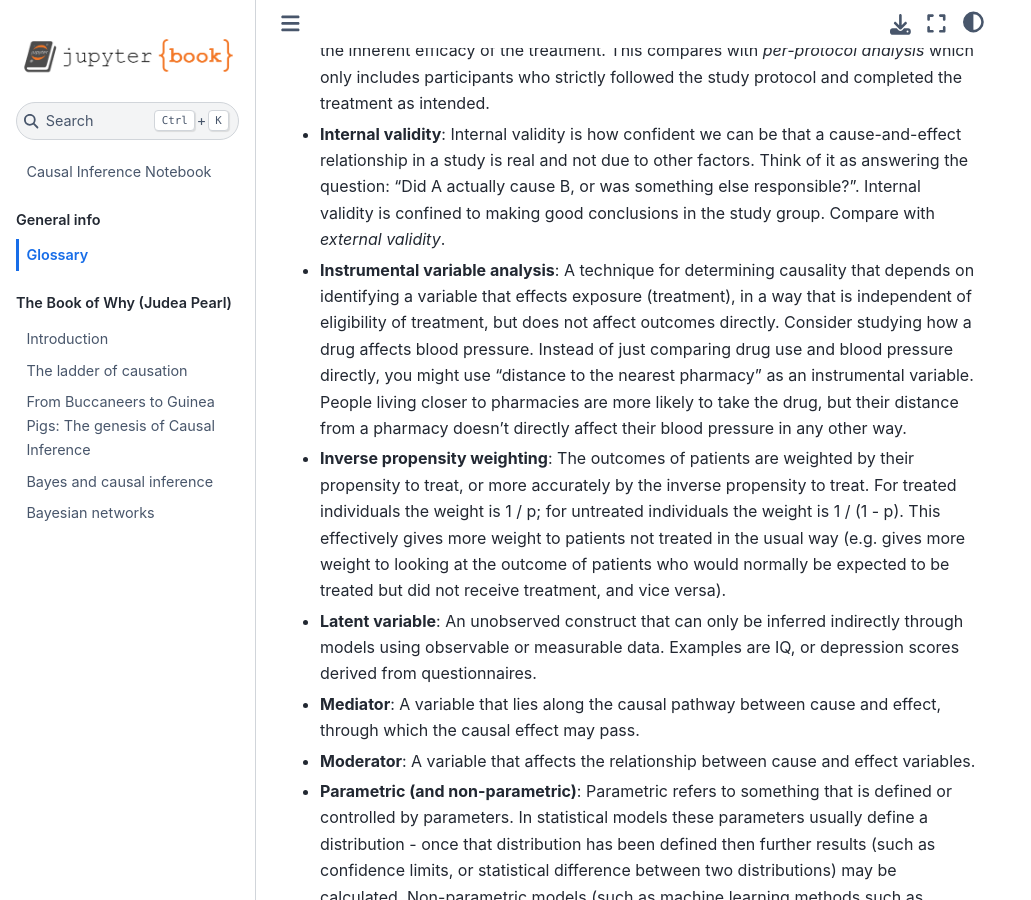
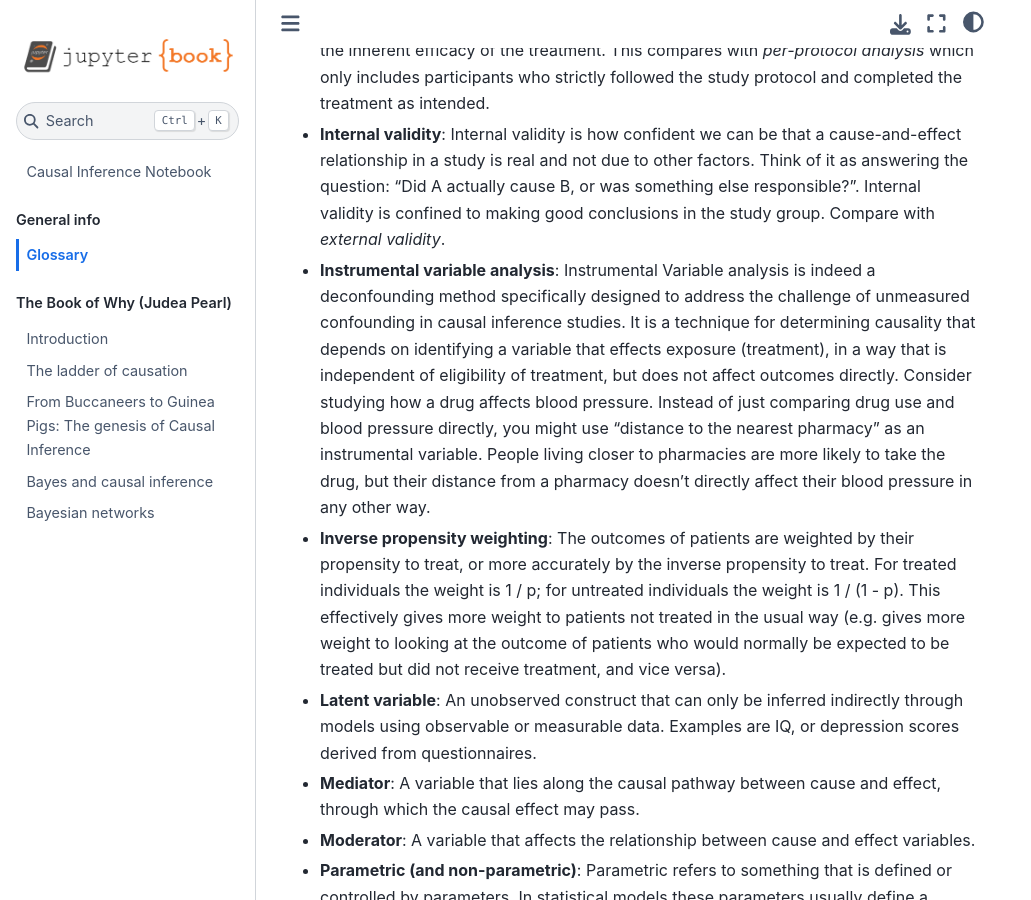
Before and after one commit to samuel-book/causal_inference_notebook, a Jupyter Book: the page built from glossary.md, in a window 1280 px wide and 900 px high, scrolled down 2774 px. Shown: the whole window, without its empty margins (0-1031 px from the left). Built offline with Jupyter Book 1.0.4 settings and Sphinx 7.4.7 and the Sphinx Book theme 1.1.4, drawn with Linux system fonts in a browser that asks for light colours; pages that are not in the unit, such as notebooks, are missing from menus.

Commit message:
update glossary

```diff
--- a/glossary.md
+++ b/glossary.md
@@ -36,7 +36,7 @@
 
 * **Internal validity**: Internal validity is how confident we can be that a cause-and-effect relationship in a study is real and not due to other factors. Think of it as answering the question: "Did A actually cause B, or was something else responsible?". Internal validity is confined to making good conclusions in the study group. Compare with *external validity*.
 
-* **Instrumental variable analysis**: A technique for determining causality that depends on identifying a variable that effects exposure (treatment), in a way that is independent of eligibility of treatment, but does not affect outcomes directly. Consider studying how a drug affects blood pressure. Instead of just comparing drug use and blood pressure directly, you might use "distance to the nearest pharmacy" as an instrumental variable. People living closer to pharmacies are more likely to take the drug, but their distance from a pharmacy doesn't directly affect their blood pressure in any other way.
+* **Instrumental variable analysis**: Instrumental Variable analysis is indeed a deconfounding method specifically designed to address the challenge of unmeasured confounding in causal inference studies. It is a technique for determining causality that depends on identifying a variable that effects exposure (treatment), in a way that is independent of eligibility of treatment, but does not affect outcomes directly. Consider studying how a drug affects blood pressure. Instead of just comparing drug use and blood pressure directly, you might use "distance to the nearest pharmacy" as an instrumental variable. People living closer to pharmacies are more likely to take the drug, but their distance from a pharmacy doesn't directly affect their blood pressure in any other way.
 
 * **Inverse propensity weighting**: The outcomes of patients are weighted by their propensity to treat, or more accurately by the inverse propensity to treat. For treated individuals the weight is 1 / p; for untreated individuals the weight is 1 / (1 - p). This effectively gives more weight to patients not treated in the usual way (e.g. gives more weight to looking at the outcome of patients who would normally be expected to be treated but did not receive treatment, and vice versa).
 
```
